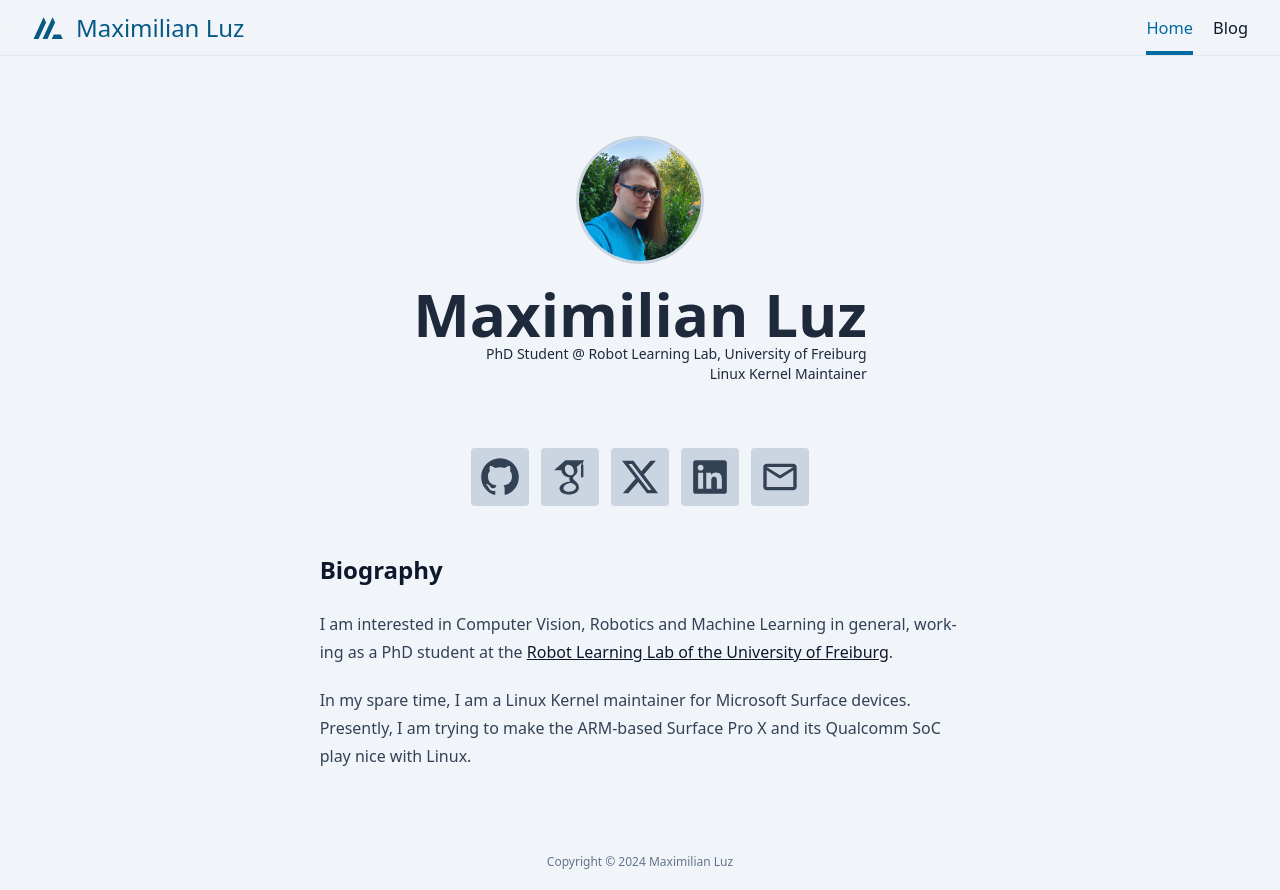
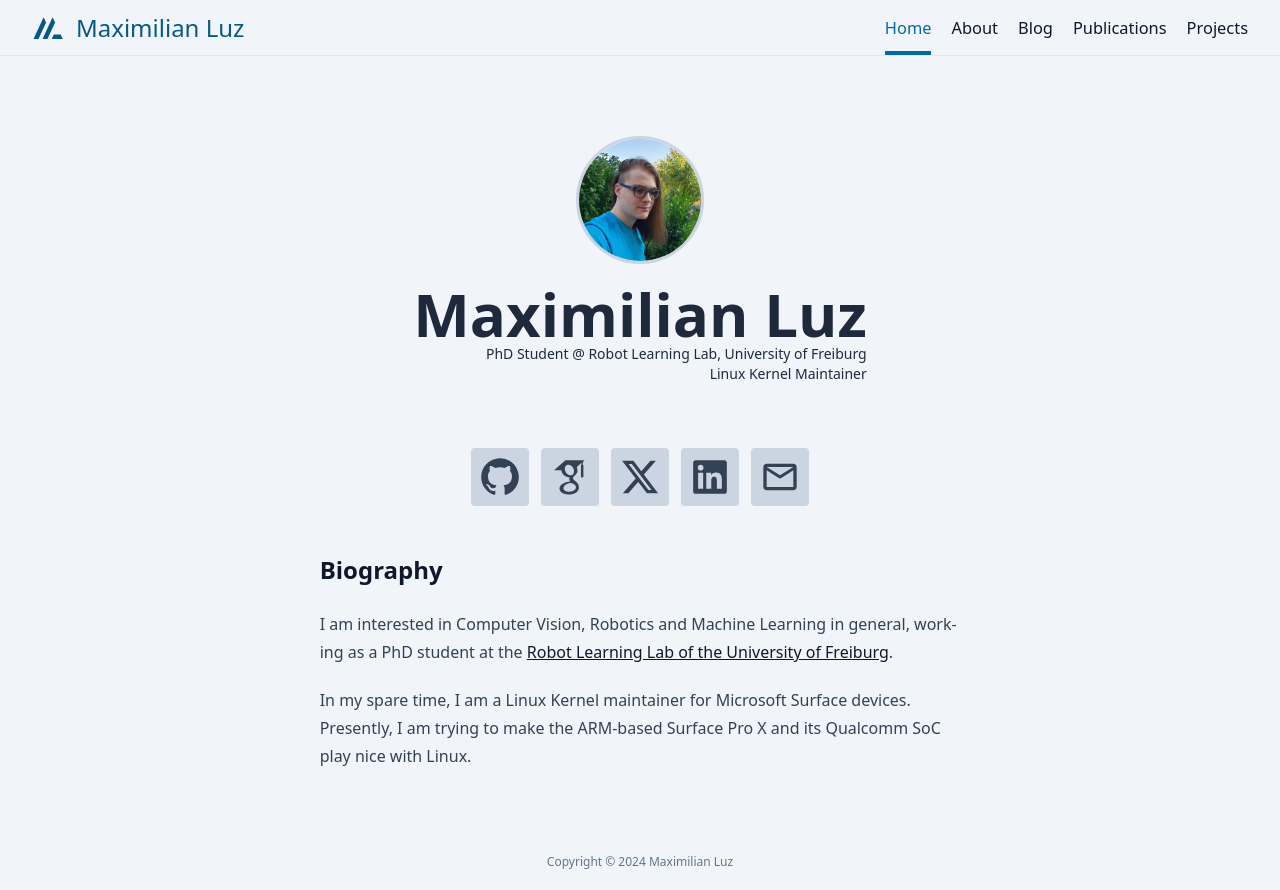
Before and after one commit to qzed/qzed.github.io, a Next.js app: page / in a window 1280 px wide. Built offline with nearby package versions, Linux system fonts and the light colour scheme.

Commit message:
Move link lists to data directory

```diff
--- /dev/null
+++ b/data/links/pages.tsx
@@ -0,0 +1,31 @@
+import icons from '@/components/icons'
+
+const pages = [
+    {
+        title: "Home",
+        link: "/",
+        icon: icons.Home,
+    },
+    {
+        title: "About",
+        link: "/about",
+        icon: icons.Person,
+    },
+    {
+        title: "Blog",
+        link: "/blog",
+        icon: icons.EditDocument,
+    },
+    {
+        title: "Publications",
+        link: "/publications",
+        icon: icons.LibraryBooks,
+    },
+    {
+        title: "Projects",
+        link: "/projects",
+        icon: icons.Code,
+    },
+]
+
+export default pages
--- a/src/app/page.tsx
+++ b/src/app/page.tsx
@@ -3,7 +3,7 @@ import Link from 'next/link'
 
 import Prose from '@/components/Prose'
 
-import socials from '@/components/links/socials'
+import socials from '@data/links/socials'
 
 
 function Profile() {
--- a/src/components/Header.tsx
+++ b/src/components/Header.tsx
@@ -2,7 +2,7 @@ import Logo from '@/components/Logo'
 import NavLink from "@/components/NavLink"
 import SidebarButton from '@/components/SidebarButton'
 
-import pages from './links/pages'
+import pages from '@data/links/pages'
 
 function MenuItem({ href, children }: { href?: any, children?: JSX.Element | string }) {
   return (
--- a/src/components/SidebarLinks.tsx
+++ b/src/components/SidebarLinks.tsx
@@ -1,8 +1,8 @@
 import Link from 'next/link'
 import NavLink from "@/components/NavLink"
 
-import pages from './links/pages'
-import socials from './links/socials'
+import pages from '@data/links/pages'
+import socials from '@data/links/socials'
 
 
 function PageLink({
--- a/src/components/links/pages.tsx
+++ /dev/null
@@ -1,16 +0,0 @@
-import icons from '@/components/icons'
-
-const pages = [
-    {
-        title: "Home",
-        link: "/",
-        icon: icons.Home,
-    },
-    {
-        title: "Blog",
-        link: "/blog",
-        icon: icons.EditDocument,
-    },
-]
-
-export default pages
--- a/tsconfig.json
+++ b/tsconfig.json
@@ -23,7 +23,8 @@
       }
     ],
     "paths": {
-      "@/*": ["./src/*"]
+      "@/*": ["./src/*"],
+      "@data/*": ["./data/*"],
     }
   },
   "include": [
```
Also changed, not shown: data/links/socials.tsx (renamed from src/components/links/socials.tsx).
